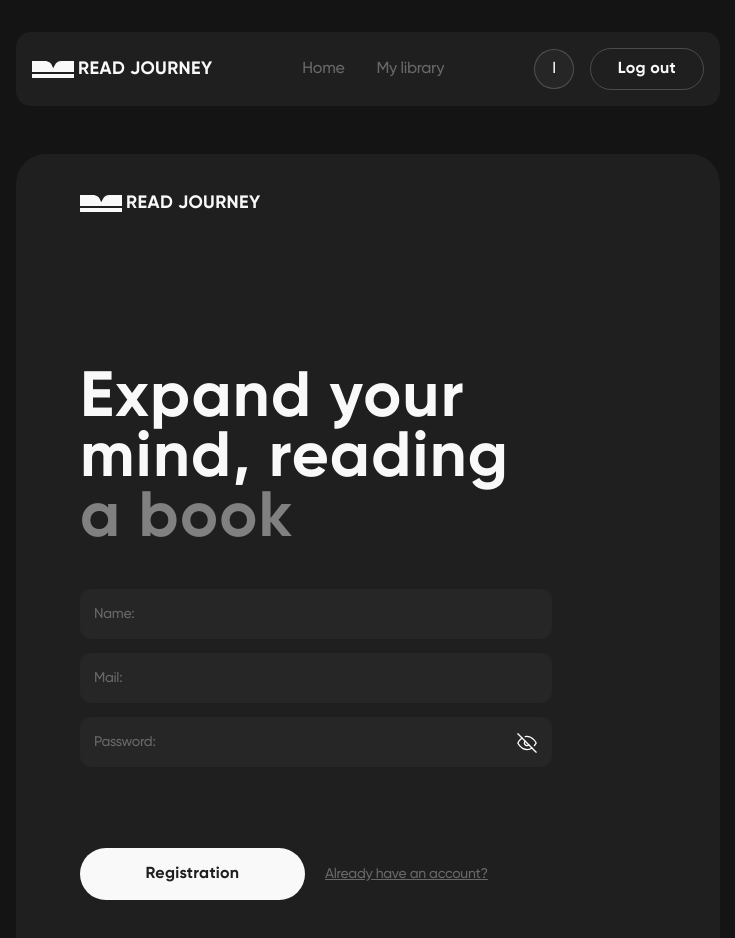
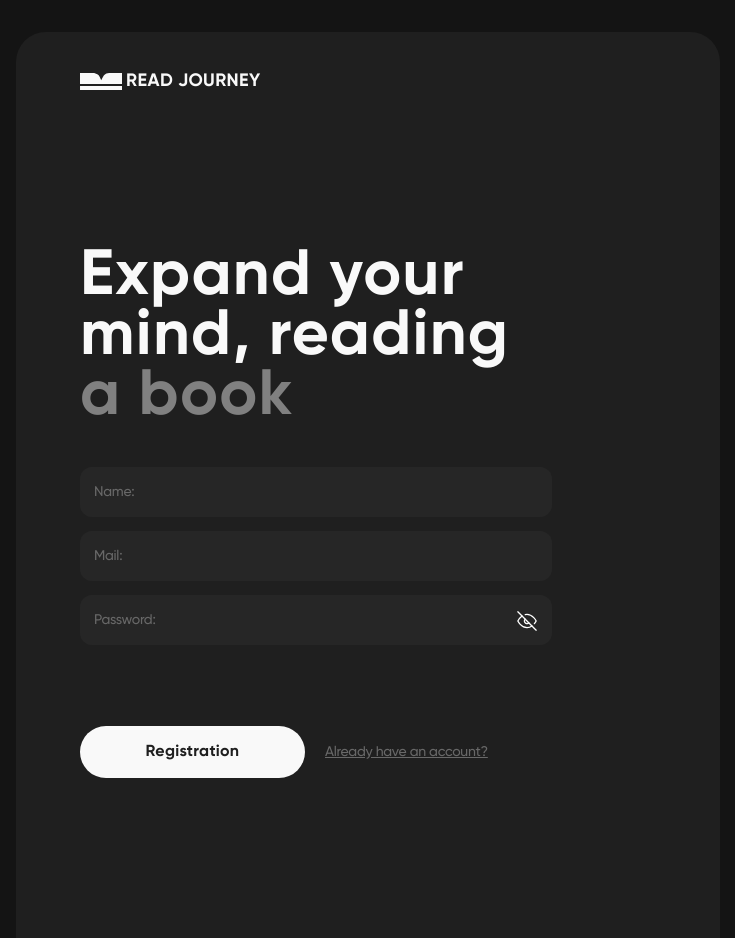
Before and after one commit to NiukaloTetiana/read-journey, a React (Vite) app: page /register in a window 1280 px wide. Shown: the top 938 px of the page, without its empty margins (272-1007 px from the left). Built offline with nearby package versions, Linux system fonts and the light colour scheme.

Commit message:
corrected component rendering conditions

```diff
--- a/src/components/AuthForm/AuthForm.tsx
+++ b/src/components/AuthForm/AuthForm.tsx
@@ -51,7 +51,7 @@ export const AuthForm = ({ registration, toggleModal }: IAuthFormProps) => {
       className="flex h-[411px] w-full flex-col rounded-[30px] bg-[#1f1f1f] p-5 pb-10 md:h-[960px] md:w-[704px] md:px-[64px] md:pb-[214px] md:pt-10 lg:h-[736px] lg:w-[600px] lg:pb-10"
     >
       <Logo />
-      <h2 className="sm-max:text-[26px] sm-max:mt-5 mb-5 mt-10 text-[32px] font-bold leading-[1] tracking-[0.02em] text-[#f9f9f9] md:mb-10 md:mt-[157px] md:w-[444px] md:text-[64px] md:leading-[0.94] lg:mt-[107px]">
+      <h2 className="mb-5 mt-10 text-[32px] font-bold leading-[1] tracking-[0.02em] text-[#f9f9f9] sm-max:mt-5 sm-max:text-[26px] md:mb-10 md:mt-[157px] md:w-[444px] md:text-[64px] md:leading-[0.94] lg:mt-[107px]">
         Expand your mind, reading{" "}
         <span className="text-[#e3e3e37f]">a book</span>
       </h2>
@@ -91,7 +91,7 @@ export const AuthForm = ({ registration, toggleModal }: IAuthFormProps) => {
       <div className="mt-auto flex items-center gap-[14px] md:gap-5">
         <button
           type="submit"
-          className={`hover-button h-[42px] rounded-[30px] border border-transparent bg-[#f9f9f9] p-[12px] text-center text-[14px] font-bold leading-[1.29] tracking-[0.02em] text-[#1f1f1f] transition duration-500 md:h-[52px] md:p-[16px] md:text-[16px] md:leading-[1] ${registration ? "w-[140px] md:w-[225px]" : "w-[131px] md:w-[166px]"}`}
+          className={`hover-button button h-[42px] border-transparent bg-[#f9f9f9] p-[12px] text-[#1f1f1f] md:h-[52px] md:p-[16px] ${registration ? "w-[140px] md:w-[225px]" : "w-[131px] md:w-[166px]"}`}
         >
           {registration ? "Registration" : "Log in"}
         </button>
--- a/src/components/Layout/Layout.tsx
+++ b/src/components/Layout/Layout.tsx
@@ -1,12 +1,16 @@
 import { Suspense } from "react";
-import { Outlet } from "react-router-dom";
+import { Outlet, useLocation } from "react-router-dom";
 
 import { Header } from "../../components";
 
 export const Layout = () => {
+  const location = useLocation();
+  const isLoggedIn =
+    location.pathname === "/login" || location.pathname === "/register";
+
   return (
     <>
-      <Header />
+      {!isLoggedIn && <Header />}
 
       <main>
         <Suspense fallback={null}>
--- a/src/components/Logo/Logo.tsx
+++ b/src/components/Logo/Logo.tsx
@@ -5,7 +5,8 @@ import { Icon } from "../../components";
 
 export const Logo = () => {
   const location = useLocation();
-  const isAuthPage = location.pathname === "/login" || "/register";
+  const isAuthPage =
+    location.pathname === "/login" || location.pathname === "/register";
 
   return (
     <Link
```
